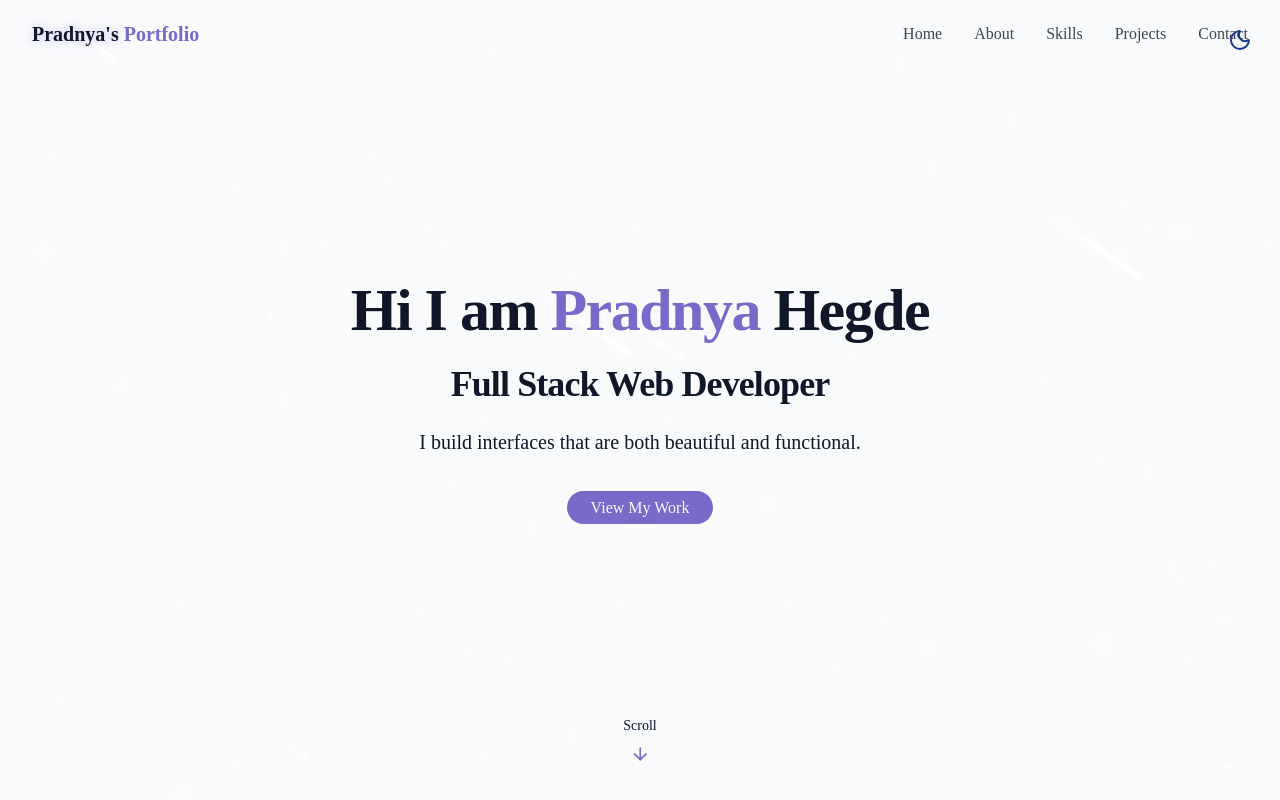
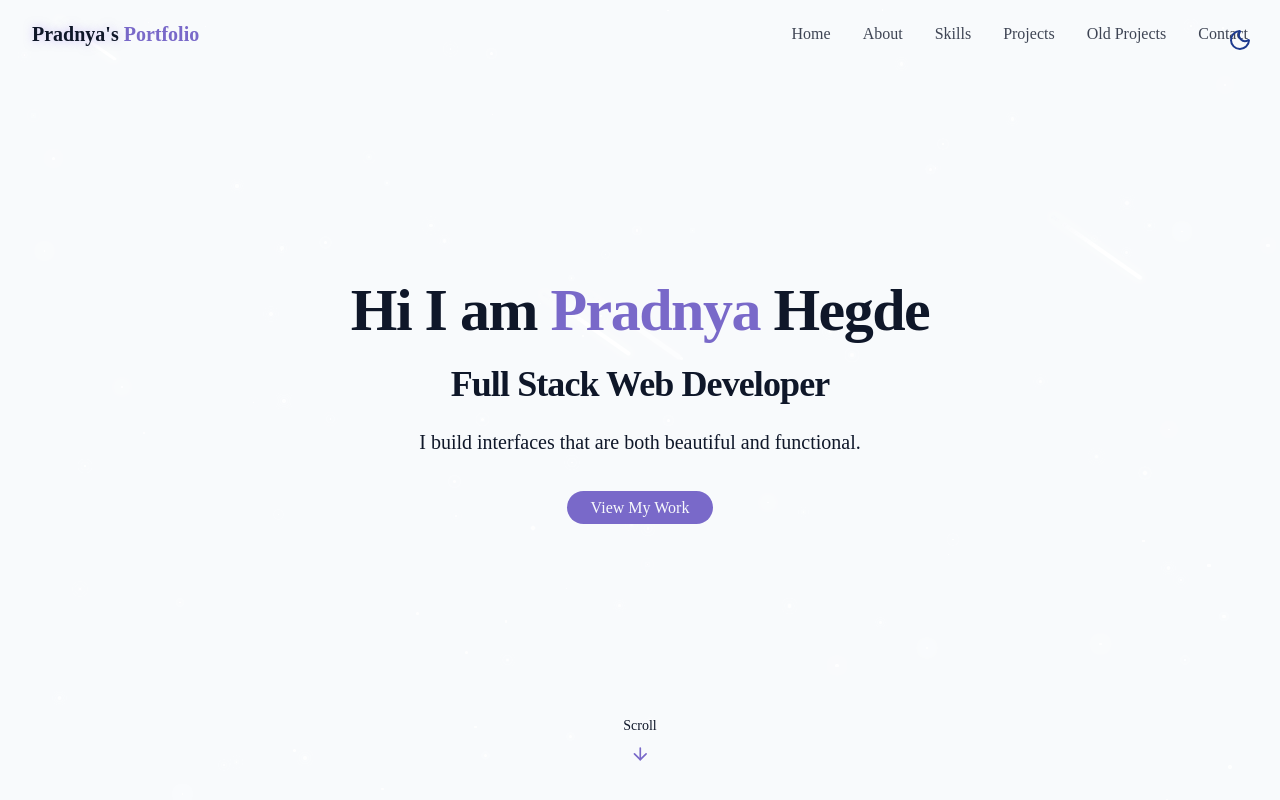
Before and after one commit to pshegde123/portfolio25, a React (Vite) app: page / in a window 1280 px wide. Shown: the top 800 px of the page. Built offline with nearby package versions, Linux system fonts and the light colour scheme; a web font is replaced by a local one.

Commit message:
added old projects nav link

```diff
--- a/src/components/Navbar.jsx
+++ b/src/components/Navbar.jsx
@@ -7,6 +7,7 @@ const navItems = [
     { name: "About", href: "#about" },
     { name: "Skills", href: "#skills" },
     { name: "Projects", href: "#projects" },
+    { name: "Old Projects", href: "https://pshegde123.github.io/Portfolio.github.io/#portfolio" },
     { name: "Contact", href: "#contact" },
 ];
 
```
